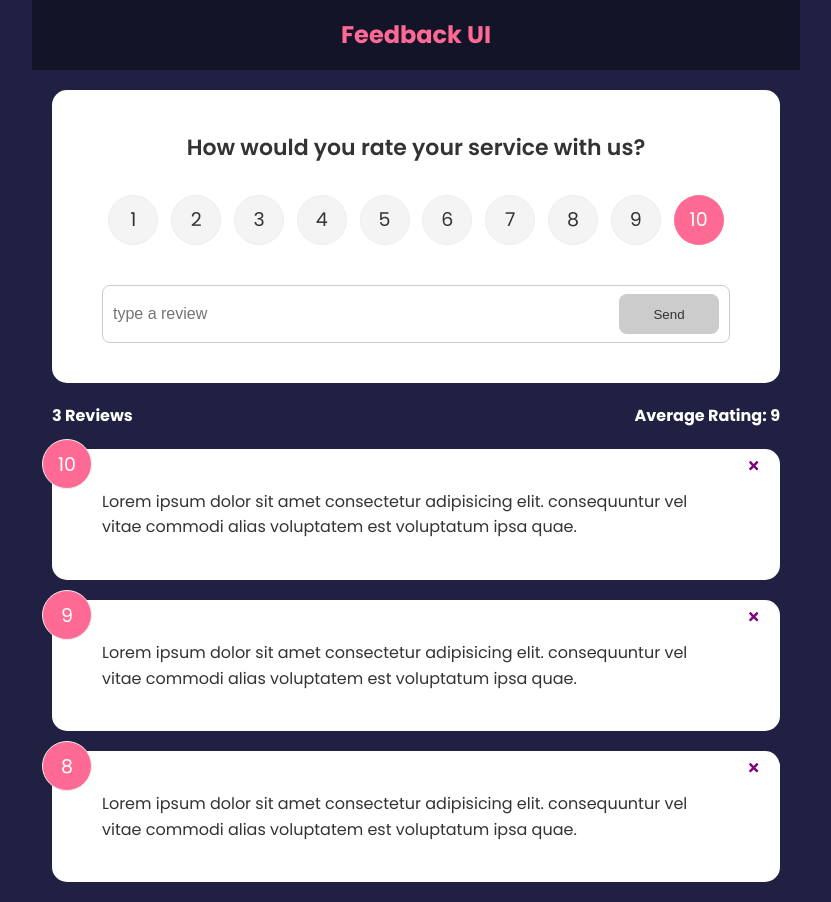
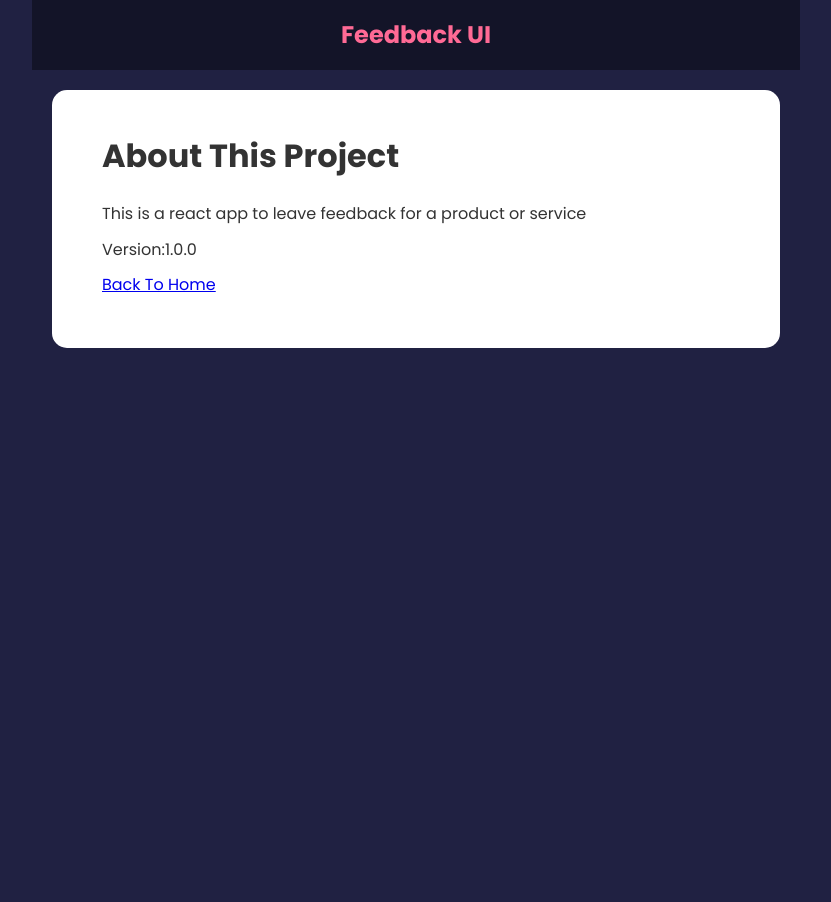
Before and after one commit to ReemaSho/feedback-app, a React (Create React App) app: page /about in a window 1280 px wide. Shown: the whole page, without its empty margins (224-1055 px from the left). After the commit the page ends 800 px from the top, so only its background shows below. Built offline with nearby package versions, Linux system fonts and the light colour scheme.

Commit message:
create about page

```diff
--- a/package.json
+++ b/package.json
@@ -10,6 +10,7 @@
     "react": "^18.1.0",
     "react-dom": "^18.1.0",
     "react-icons": "^4.3.1",
+    "react-router-dom": "^6.3.0",
     "react-scripts": "5.0.1",
     "uuid": "^8.3.2",
     "web-vitals": "^2.1.4"
--- a/src/App.jsx
+++ b/src/App.jsx
@@ -1,11 +1,12 @@
 import { v4 as uuidv4 } from "uuid";
 import { useState } from "react";
+import { BrowserRouter as Router, Route, Routes } from "react-router-dom";
 import Header from "./components/Header";
 import FeedbackList from "./components/FeedbackList";
 import FeedbackStats from "./components/FeedbackStats";
 import FeedbackForm from "./components/FeedbackForm";
 import FeedbackData from "./data/FeedbackData";
-
+import AboutPage from "./components/pages/AboutPage";
 const App = () => {
   const [feedback, setFeedback] = useState(FeedbackData);
   const addFeedback = (newFeedback) => {
@@ -19,14 +20,28 @@
   };
 
   return (
-    <>
+    <Router>
       <Header />
       <div className="container">
-        <FeedbackForm handleAdd={addFeedback} />
-        <FeedbackStats feedback={feedback} />
-        <FeedbackList feedback={feedback} handleDelete={deleteFeedback} />
+        <Routes>
+          <Route
+            exact
+            path="/"
+            element={
+              <>
+                <FeedbackForm handleAdd={addFeedback} />
+                <FeedbackStats feedback={feedback} />
+                <FeedbackList
+                  feedback={feedback}
+                  handleDelete={deleteFeedback}
+                />
+              </>
+            }
+          ></Route>
+          <Route path="/about" element={<AboutPage />} />
+        </Routes>
       </div>
-    </>
+    </Router>
   );
 };
 
--- /dev/null
+++ b/src/components/pages/AboutPage.jsx
@@ -0,0 +1,18 @@
+import React from "react";
+import Card from "../shared/Card";
+const AboutPage = () => {
+  return (
+    <Card>
+      <div className="about">
+        <h1>About This Project</h1>
+        <p>This is a react app to leave feedback for a product or service</p>
+        <p>Version:1.0.0</p>
+        <p>
+          <a href="/">Back To Home</a>
+        </p>
+      </div>
+    </Card>
+  );
+};
+
+export default AboutPage;
```
Also changed, not shown: 1 other file (tests, documents, lock files or other folders).
